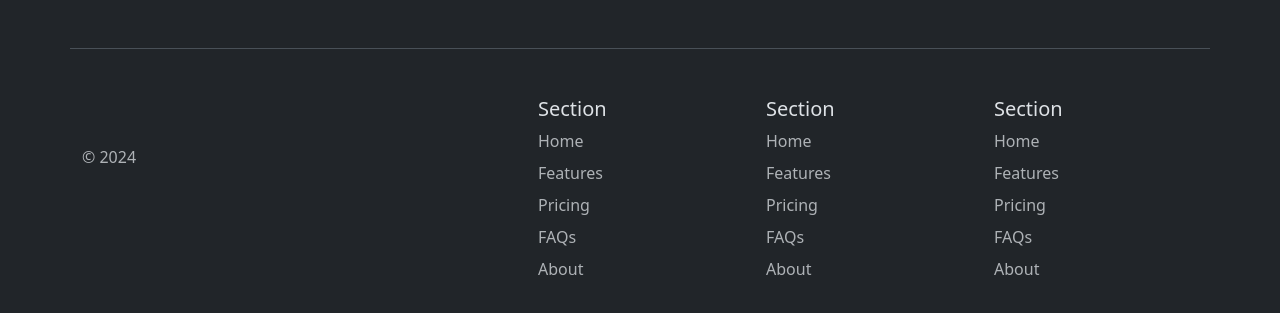
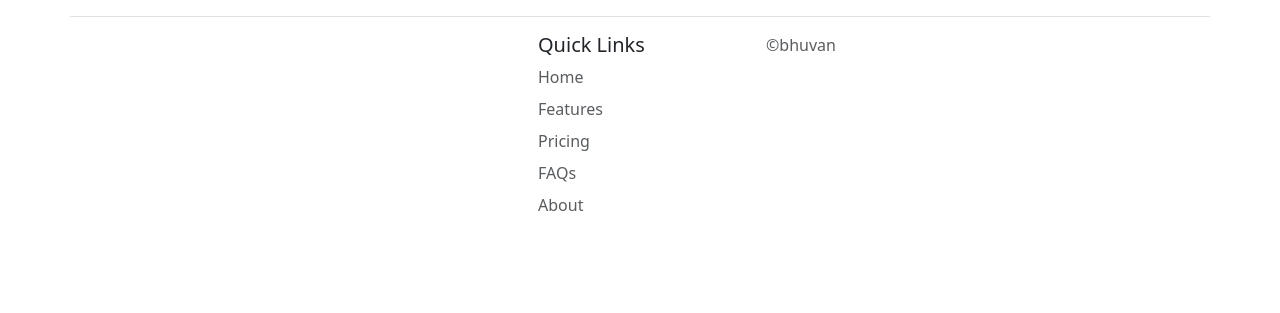
Before and after one commit to bhuvandev16/Move-It, a plain HTML site: page index.html in a window 1280 px wide. Shown: the part 2199-2512 px from the top of the page. After the commit the page ends 2440 px from the top, so only its background shows below. Drawn offline with nearby package versions, Linux system fonts and the light colour scheme.

Commit message:
Html updated

```diff
--- a/index.html
+++ b/index.html
@@ -1,5 +1,5 @@
 <!DOCTYPE html>
-<html lang="en" data-bs-theme="dark">
+<html lang="en" data-bs-theme="light">
 
 <head>
   <meta charset="UTF-8" />
@@ -156,12 +156,11 @@
   </div>
 
   <div class="container">
-    <footer class="row row-cols-1 row-cols-sm-2 row-cols-md-5 py-5 my-5 border-top">
+    <footer class="row row-cols-1 row-cols-sm-2 row-cols-md-5 pt-3 mt-3 border-top">
       <div class="col mb-3">
         <a href="/" class="d-flex align-items-center mb-3 link-body-emphasis text-decoration-none">
           <svg class="bi me-2" width="40" height="32"><use xlink:href="#bootstrap"></use></svg>
         </a>
-        <p class="text-body-secondary">© 2024</p>
       </div>
 
       <div class="col mb-3">
@@ -169,7 +168,7 @@
       </div>
 
       <div class="col mb-3">
-        <h5>Section</h5>
+        <h5>Quick Links</h5>
         <ul class="nav flex-column">
           <li class="nav-item mb-2"><a href="#" class="nav-link p-0 text-body-secondary">Home</a></li>
           <li class="nav-item mb-2"><a href="#" class="nav-link p-0 text-body-secondary">Features</a></li>
@@ -178,28 +177,8 @@
           <li class="nav-item mb-2"><a href="#" class="nav-link p-0 text-body-secondary">About</a></li>
         </ul>
       </div>
+      <p class="text-body-secondary">©bhuvan</p>
 
-      <div class="col mb-3">
-        <h5>Section</h5>
-        <ul class="nav flex-column">
-          <li class="nav-item mb-2"><a href="#" class="nav-link p-0 text-body-secondary">Home</a></li>
-          <li class="nav-item mb-2"><a href="#" class="nav-link p-0 text-body-secondary">Features</a></li>
-          <li class="nav-item mb-2"><a href="#" class="nav-link p-0 text-body-secondary">Pricing</a></li>
-          <li class="nav-item mb-2"><a href="#" class="nav-link p-0 text-body-secondary">FAQs</a></li>
-          <li class="nav-item mb-2"><a href="#" class="nav-link p-0 text-body-secondary">About</a></li>
-        </ul>
-      </div>
-
-      <div class="col mb-3">
-        <h5>Section</h5>
-        <ul class="nav flex-column">
-          <li class="nav-item mb-2"><a href="#" class="nav-link p-0 text-body-secondary">Home</a></li>
-          <li class="nav-item mb-2"><a href="#" class="nav-link p-0 text-body-secondary">Features</a></li>
-          <li class="nav-item mb-2"><a href="#" class="nav-link p-0 text-body-secondary">Pricing</a></li>
-          <li class="nav-item mb-2"><a href="#" class="nav-link p-0 text-body-secondary">FAQs</a></li>
-          <li class="nav-item mb-2"><a href="#" class="nav-link p-0 text-body-secondary">About</a></li>
-        </ul>
-      </div>
     </footer>
   </div>
 
```
